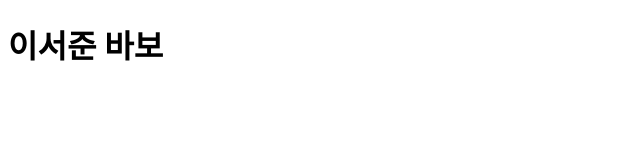
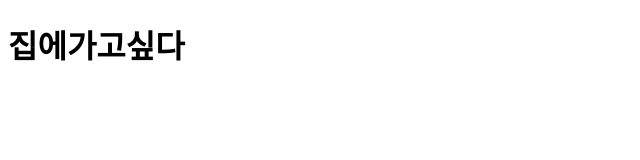
Before and after one commit to estttttttttt/first, a plain HTML site: page index.html in a window 1280 px wide. Shown: the whole page, without its empty margins (0-640 px from the left). Drawn offline with Linux system fonts and the light colour scheme.

Commit message:
index.html 업데이트

```diff
--- a/index.html
+++ b/index.html
@@ -6,6 +6,6 @@
     <title>Document</title>
 </head>
 <body>
-    <h1>이서준 바보</h1>
+    <h1>집에가고싶다</h1>
 </body>
 </html>
```
